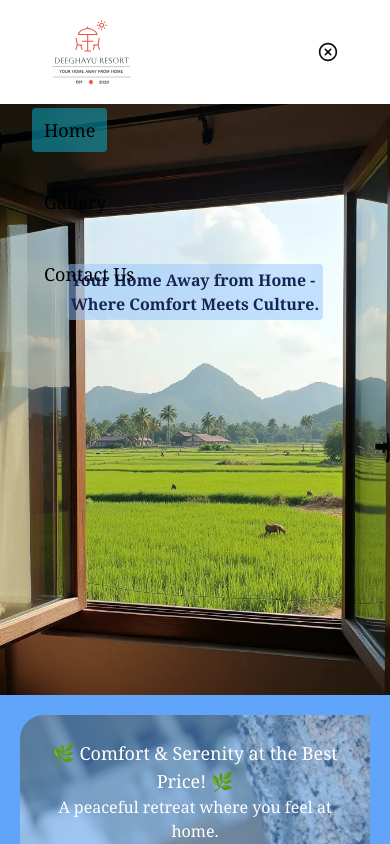
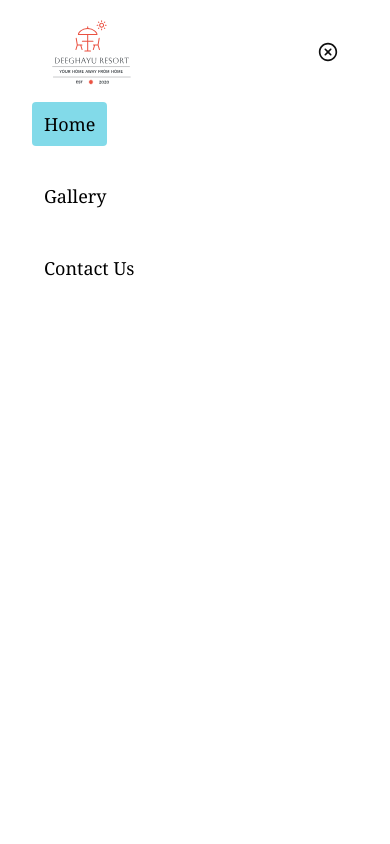
Before and after one commit to RVPSA/home-web-app, a React (Vite) app: page / in a window 390 px wide. Both pictures are taken after a click on the element 328 px from the left and 52 px from the top of the page. Shown: the top 844 px of the page. Built offline with nearby package versions, Linux system fonts and the light colour scheme.

Commit message:
Bug fixing, added back ground color and fixed toggling effect on mobile screem

```diff
--- a/src/components/NavbarNew.tsx
+++ b/src/components/NavbarNew.tsx
@@ -101,7 +101,7 @@ const NavbarNew = () => {
           <div
             className={`${
               toggle ? "flex" : "hidden"
-            } absolute z-20 min-h-screen top-24 -right-3 w-screen flex-col items-start pl-8 gap-7 touch-none`}
+            } absolute z-20 min-h-screen top-[90px] -right-3 w-screen flex-col items-start pl-8 gap-7 touch-none bg-white`}
           >
             <div
               className={`${
@@ -112,6 +112,7 @@ const NavbarNew = () => {
                 name="Home"
                 onClick={() => {
                   navigate("/");
+                  setToggle(!toggle);
                 }}
               ></Button>
             </div>
@@ -125,6 +126,7 @@ const NavbarNew = () => {
                 name="Gallery"
                 onClick={() => {
                   navigate("/gallery");
+                  setToggle(!toggle);
                 }}
               ></Button>
             </div>
@@ -138,6 +140,7 @@ const NavbarNew = () => {
                 name="Contact Us"
                 onClick={() => {
                   navigate("/contact");
+                  setToggle(!toggle);
                 }}
               ></Button>
             </div>
```
